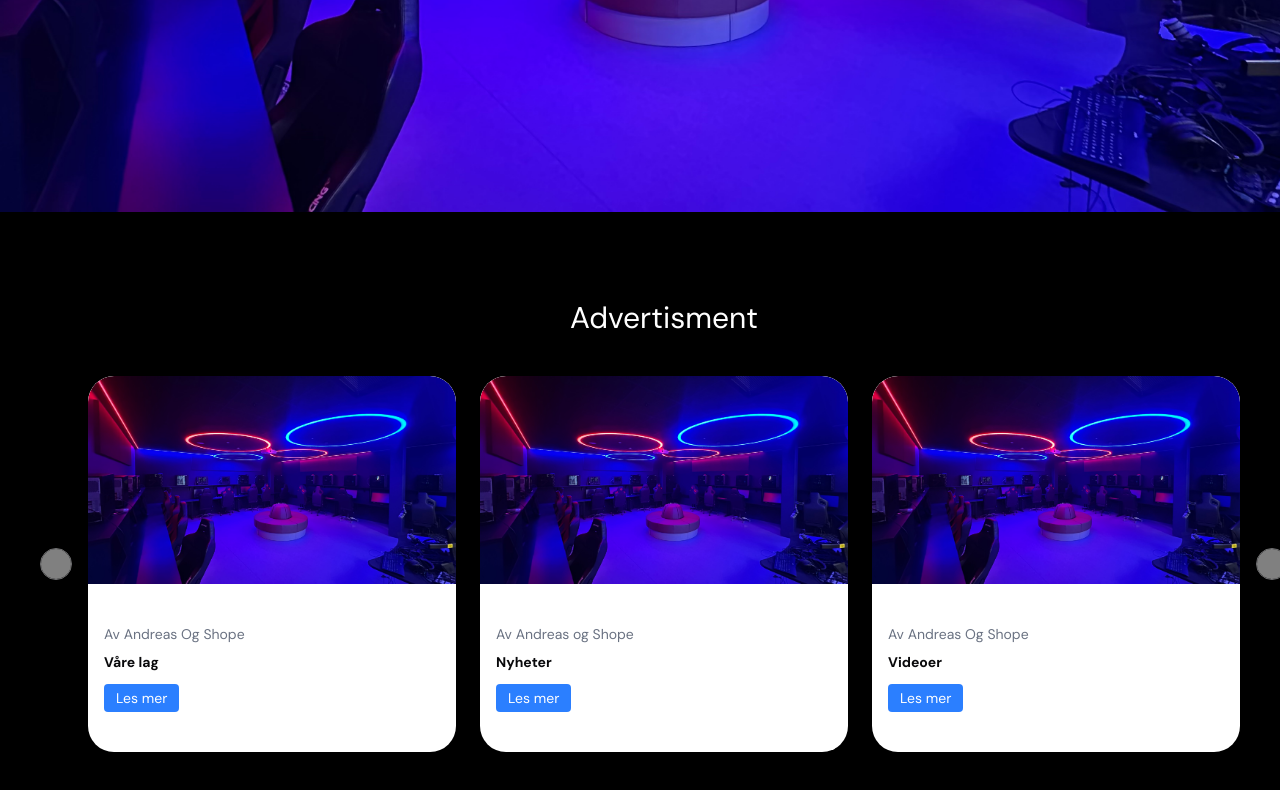
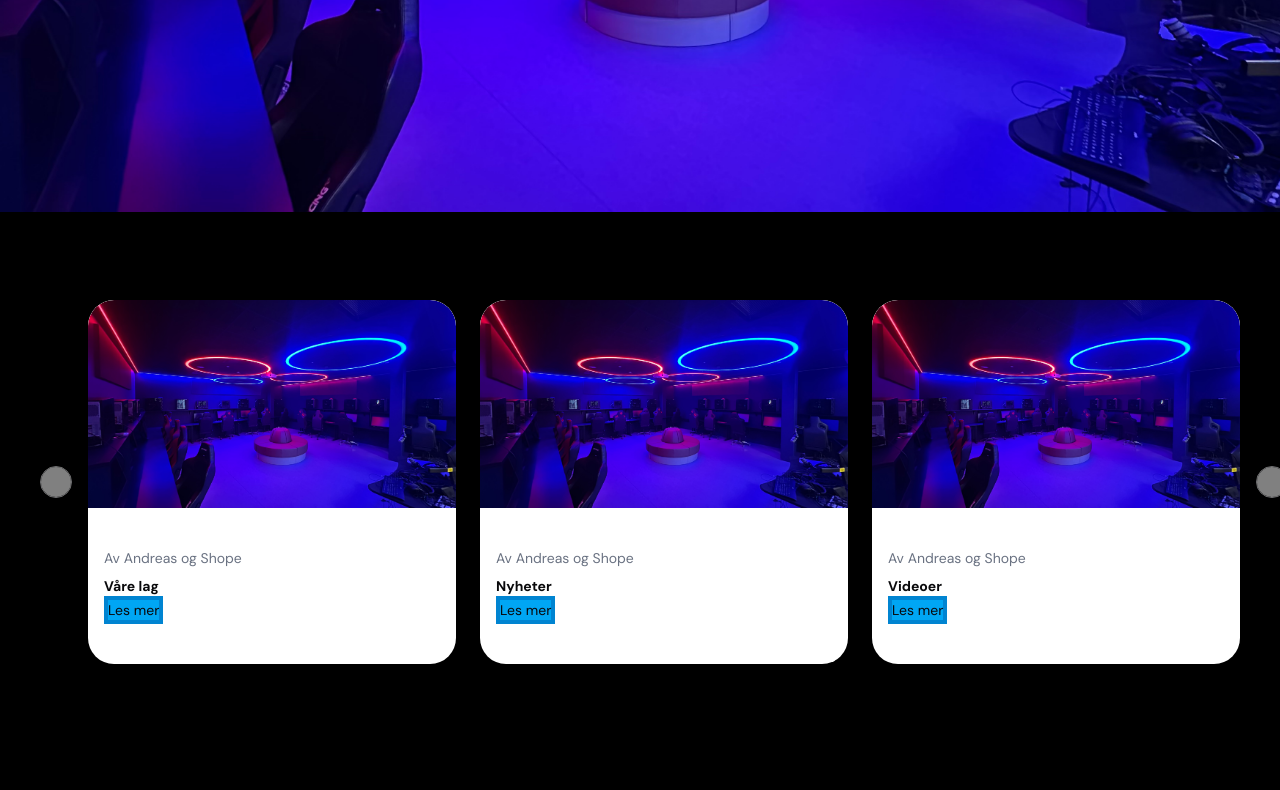
Before and after one commit to tiller-vgs/esport-webside, a Next.js app: page / in a window 1280 px wide. Shown: the part 660-1450 px from the top of the page. Built offline with nearby package versions, Linux system fonts and the light colour scheme.

Commit message:
Jeg og adrian jobbet på å lage 3 advertisment kort

```diff
--- a/components/Advertisment.tsx
+++ b/components/Advertisment.tsx
@@ -1,3 +1,7 @@
+"use client";
+
+import { useState } from "react";
+
 import {
   Carousel,
   CarouselContent,
@@ -9,50 +13,67 @@ import {
 import { Card, CardContent } from "@/components/ui/card";
 
 function Advertisment() {
+  const [open1, setOpen1] = useState(false);
+  const [open2, setOpen2] = useState(false);
+  const [open3, setOpen3] = useState(false);
+
   return (
-    <div className="w-screen min-h-screen bg-black-600 flex flex-col items-center p-10">
-
-      <h1 className="text-3xl text-white mb-10">
-        Advertisment
-      </h1>
+    <div className="w-screen min-h-screen flex flex-col items-center p-10">
 
       <Carousel className="w-full max-w-6xl">
         <CarouselContent>
 
-          {/* ONLY SLIDE */}
           <CarouselItem>
             <div className="grid grid-cols-1 md:grid-cols-3 gap-6">
+
 
               <Card>
                 <img src="image0.jpeg" className="w-full h-52 object-cover" />
                 <CardContent className="p-4">
-                  <p className="text-sm text-gray-500">Av Andreas Og Shope</p>
+                  <p className="text-sm text-gray-500">Av Andreas og Shope</p>
                   <h2 className="font-bold mt-2">Våre lag</h2>
-                  <button className="mt-3 bg-blue-500 text-white px-3 py-1 rounded">
+
+                  <button className="border-4  bg-sky-500 border-sky-600" onClick={() => setOpen1(!open1)}>
                     Les mer
                   </button>
+
+                  {open1 && (
+                    <p className="mt-2">Mer info om lagene</p>
+                  )}
                 </CardContent>
               </Card>
+
 
               <Card>
                 <img src="image0.jpeg" className="w-full h-52 object-cover" />
                 <CardContent className="p-4">
                   <p className="text-sm text-gray-500">Av Andreas og Shope</p>
                   <h2 className="font-bold mt-2">Nyheter</h2>
-                  <button className="mt-3 bg-blue-500 text-white px-3 py-1 rounded">
+
+                  <button className="border-4 bg-sky-500 border-sky-600" onClick={() => setOpen2(!open2)}>
                     Les mer
                   </button>
+
+                  {open2 && (
+                    <p className="mt-2">Mer info om nyheter</p>
+                  )}
                 </CardContent>
               </Card>
+
 
               <Card>
                 <img src="image0.jpeg" className="w-full h-52 object-cover" />
                 <CardContent className="p-4">
-                  <p className="text-sm text-gray-500">Av Andreas Og Shope</p>
+                  <p className="text-sm text-gray-500">Av Andreas og Shope</p>
                   <h2 className="font-bold mt-2">Videoer</h2>
-                  <button className="mt-3 bg-blue-500 text-white px-3 py-1 rounded">
+
+                  <button className="border-4 border-sky-600 bg-sky-500" onClick={() => setOpen3(!open3)}>
                     Les mer
                   </button>
+
+                  {open3 && (
+                    <div><p className="mt-2">Mer info om videoer</p> <img src="tiller-esport-logo.png" /></div>
+                  )}
                 </CardContent>
               </Card>
 
```
Also changed, not shown: public/adrian2.png (added), public/general classic løs nr2.webp (added).
